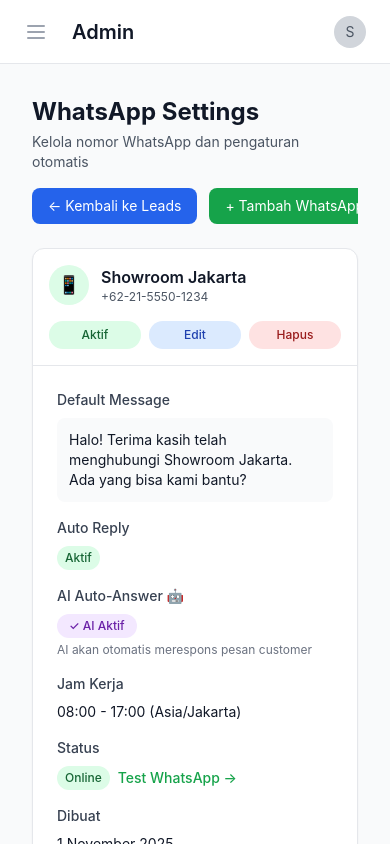
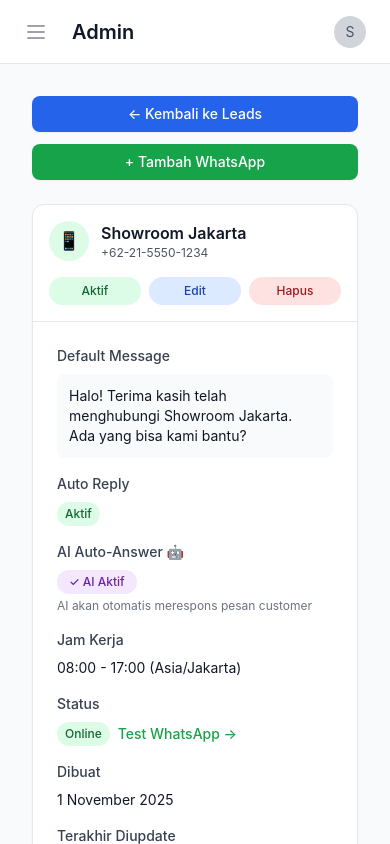
Before and after one commit to yoppiari/autolumiku, a Next.js app: page /admin/leads/whatsapp-settings in a window 390 px wide. Shown: the top 844 px of the page. Built offline with nearby package versions, Linux system fonts and the light colour scheme; sample sign-in values are in the browser's storage.

Commit message:
fix(ui): further mobile layout improvements and remove redundant headers

```diff
--- a/src/app/admin/leads/page.tsx
+++ b/src/app/admin/leads/page.tsx
@@ -197,17 +197,12 @@
 
   return (
     <div className="p-4 sm:p-6 space-y-6">
-      {/* Header */}
-      <div className="flex flex-col sm:flex-row items-start sm:items-center justify-between gap-4">
-        <div>
-          <h1 className="text-2xl sm:text-3xl font-bold text-gray-900">Manajemen Leads</h1>
-          <p className="text-sm sm:text-base text-gray-600 mt-1">Kelola leads dari WhatsApp dan website</p>
-        </div>
-
-        <div className="flex space-x-4 w-full sm:w-auto">
+      {/* Actions Bar (Title handled by Admin Layout) */}
+      <div className="flex flex-col sm:flex-row items-end sm:items-center justify-end gap-4">
+        <div className="flex space-x-2 w-full sm:w-auto">
           <Link
             href="/admin/leads/whatsapp-settings"
-            className="flex-1 sm:flex-none text-center px-4 py-2 bg-green-600 text-white rounded-lg hover:bg-green-700 transition-colors text-sm font-medium"
+            className="w-full sm:w-auto text-center px-4 py-2 bg-green-600 text-white rounded-lg hover:bg-green-700 transition-colors text-sm font-medium shadow-sm"
           >
             ⚙️ WhatsApp Settings
           </Link>
--- a/src/app/admin/leads/whatsapp-settings/page.tsx
+++ b/src/app/admin/leads/whatsapp-settings/page.tsx
@@ -195,23 +195,18 @@
 
   return (
     <div className="p-4 sm:p-6 space-y-6">
-      {/* Header */}
-      <div className="flex flex-col sm:flex-row items-start sm:items-center justify-between gap-4">
-        <div>
-          <h1 className="text-2xl sm:text-3xl font-bold text-gray-900">WhatsApp Settings</h1>
-          <p className="text-sm sm:text-base text-gray-600 mt-1">Kelola nomor WhatsApp dan pengaturan otomatis</p>
-        </div>
-
-        <div className="flex space-x-3 w-full sm:w-auto overflow-x-auto">
+      {/* Actions Bar */}
+      <div className="flex flex-col sm:flex-row items-stretch sm:items-center justify-end gap-3">
+        <div className="flex flex-col sm:flex-row gap-3 w-full sm:w-auto">
           <Link
             href="/admin/leads"
-            className="flex-1 sm:flex-none text-center px-4 py-2 bg-blue-600 text-white rounded-lg hover:bg-blue-700 transition-colors text-sm whitespace-nowrap"
+            className="w-full sm:w-auto text-center px-4 py-2 bg-blue-600 text-white rounded-lg hover:bg-blue-700 transition-colors text-sm font-medium shadow-sm"
           >
             ← Kembali ke Leads
           </Link>
           <button
             onClick={handleAddNew}
-            className="flex-1 sm:flex-none text-center px-4 py-2 bg-green-600 text-white rounded-lg hover:bg-green-700 transition-colors text-sm whitespace-nowrap"
+            className="w-full sm:w-auto text-center px-4 py-2 bg-green-600 text-white rounded-lg hover:bg-green-700 transition-colors text-sm font-medium shadow-sm"
           >
             + Tambah WhatsApp
           </button>
```
